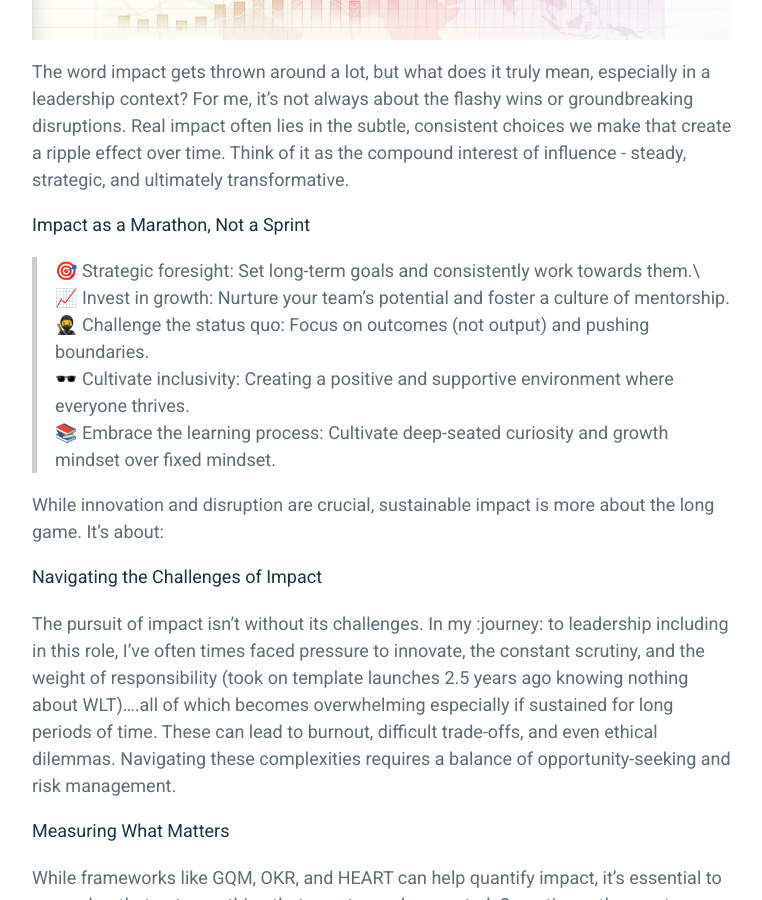
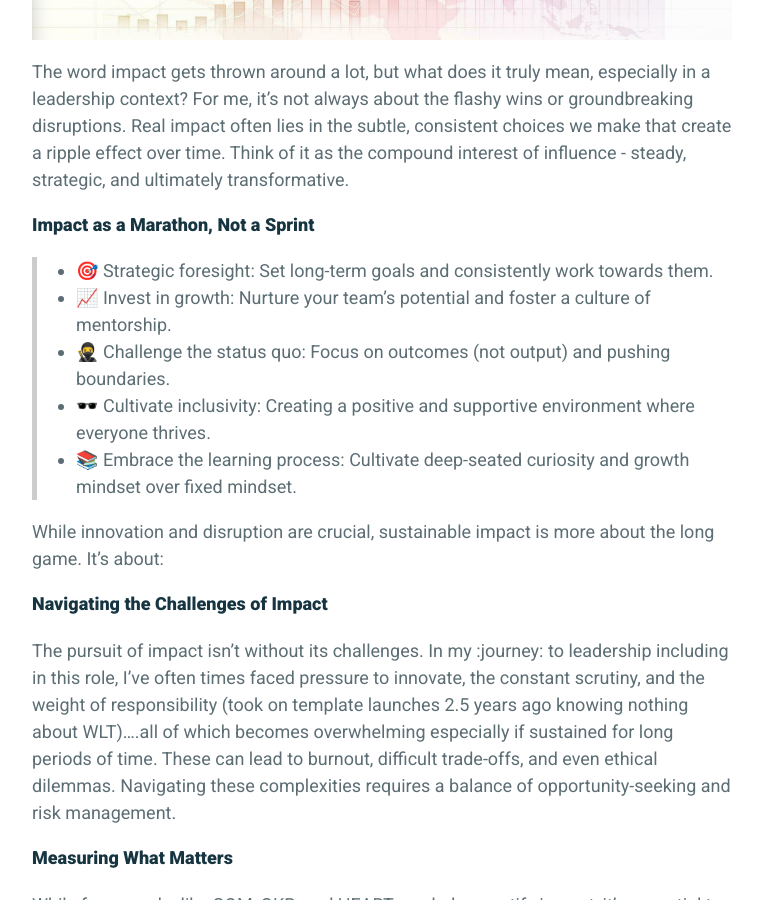
Before and after one commit to mkchoi212/paper-jekyll-theme, a Jekyll site: the page built from _posts/2025-1-19-impact.md, in a window 1280 px wide and 900 px high, scrolled down 573 px. Shown: the whole window, without its empty margins (258-1020 px from the left). Built offline with Jekyll 4.4.1, drawn with Linux system fonts in a browser that asks for light colours.

```diff
--- a/_posts/2025-1-19-impact.md
+++ b/_posts/2025-1-19-impact.md
@@ -13,28 +13,28 @@ comments: true
 
 The word impact gets thrown around a lot, but what does it truly mean, especially in a leadership context? For me, it's not always about the flashy wins or groundbreaking disruptions. Real impact often lies in the subtle, consistent choices we make that create a ripple effect over time. Think of it as the compound interest of influence - steady, strategic, and ultimately transformative.
 
-#### Impact as a Marathon, Not a Sprint
+#### **Impact as a Marathon, Not a Sprint**
 
-> 🎯 Strategic foresight: Set long-term goals and consistently work towards them.\
+> - 🎯 Strategic foresight: Set long-term goals and consistently work towards them.
 >
-> 📈 Invest in growth: Nurture your team's potential and foster a culture of mentorship.
+> - 📈 Invest in growth: Nurture your team's potential and foster a culture of mentorship.
 >
-> 🥷 Challenge the status quo: Focus on outcomes (not output) and pushing boundaries.
+> - 🥷 Challenge the status quo: Focus on outcomes (not output) and pushing boundaries.
 >
-> 🕶️ Cultivate inclusivity: Creating a positive and supportive environment where everyone thrives.
+> - 🕶️ Cultivate inclusivity: Creating a positive and supportive environment where everyone thrives.
 >
-> 📚 Embrace the learning process: Cultivate deep-seated curiosity and growth mindset over fixed mindset.
+> - 📚 Embrace the learning process: Cultivate deep-seated curiosity and growth mindset over fixed mindset.
 
 While innovation and disruption are crucial, sustainable impact is more about the long game. It's about:
 
-#### Navigating the Challenges of Impact
+#### **Navigating the Challenges of Impact**
 The pursuit of impact isn't without its challenges. In my :journey: to leadership including in this role, I've often times faced pressure to innovate, the constant scrutiny, and the weight of responsibility (took on template launches 2.5 years ago knowing nothing about WLT)....all of which becomes overwhelming especially if sustained for long periods of time. These can lead to burnout, difficult trade-offs, and even ethical dilemmas. Navigating these complexities requires a balance of opportunity-seeking and risk management.
 
-#### Measuring What Matters
+#### **Measuring What Matters**
 While frameworks like GQM, OKR, and HEART can help quantify impact, it's essential to remember that not everything that counts can be counted. Sometimes, the most significant impact lies in the intangible - the relationships built, the lives influenced, and the inspiration ignited.
 
-#### A Personal Story of Unexpected Impact
+#### **A Personal Story of Unexpected Impact**
 Fifteen years ago, at a startup, I hired a fresh graduate passionate about front-end development. Our code was written in Classic ASP, hosted on IIS 7 with MSSQL as the backend (talk about the good old days). We knew the page took too long to load (~8 seconds) and agreed that optimization was necessary. The new hire tried standard optimization techniques - compressing css, js, images, implementing gzip compression, etc. and they all helped but did not substantially improve page load times. After going through bunch of stackoverflow discussions, she took on a challenge to look at the database side of things and found two things that ended up bringing substantial improvement to page load times - over usage of select * queries and subpar database indexing. She ended up fixing them herself knowing nothing about databases. This experience was incredibly motivating not only because we all learned new things during those weeks but also because it improved customer satisfaction by reducing bounce rate, improving conversion and thus revenues.
 
-#### Key Takeaways
+#### **Key Takeaways**
 As Albert Einstein wisely said, "Not everything that counts can be counted, and not everything that can be counted counts." This reminds us that true impact often transcends metrics and data i.e. it isn't always quantifiable. So two key takeaways I'd share with you are - i) identify the asymmetric opportunities - those with massive upside and limited downside and ii) bring lasting positive change for you and everyone around you.
```
